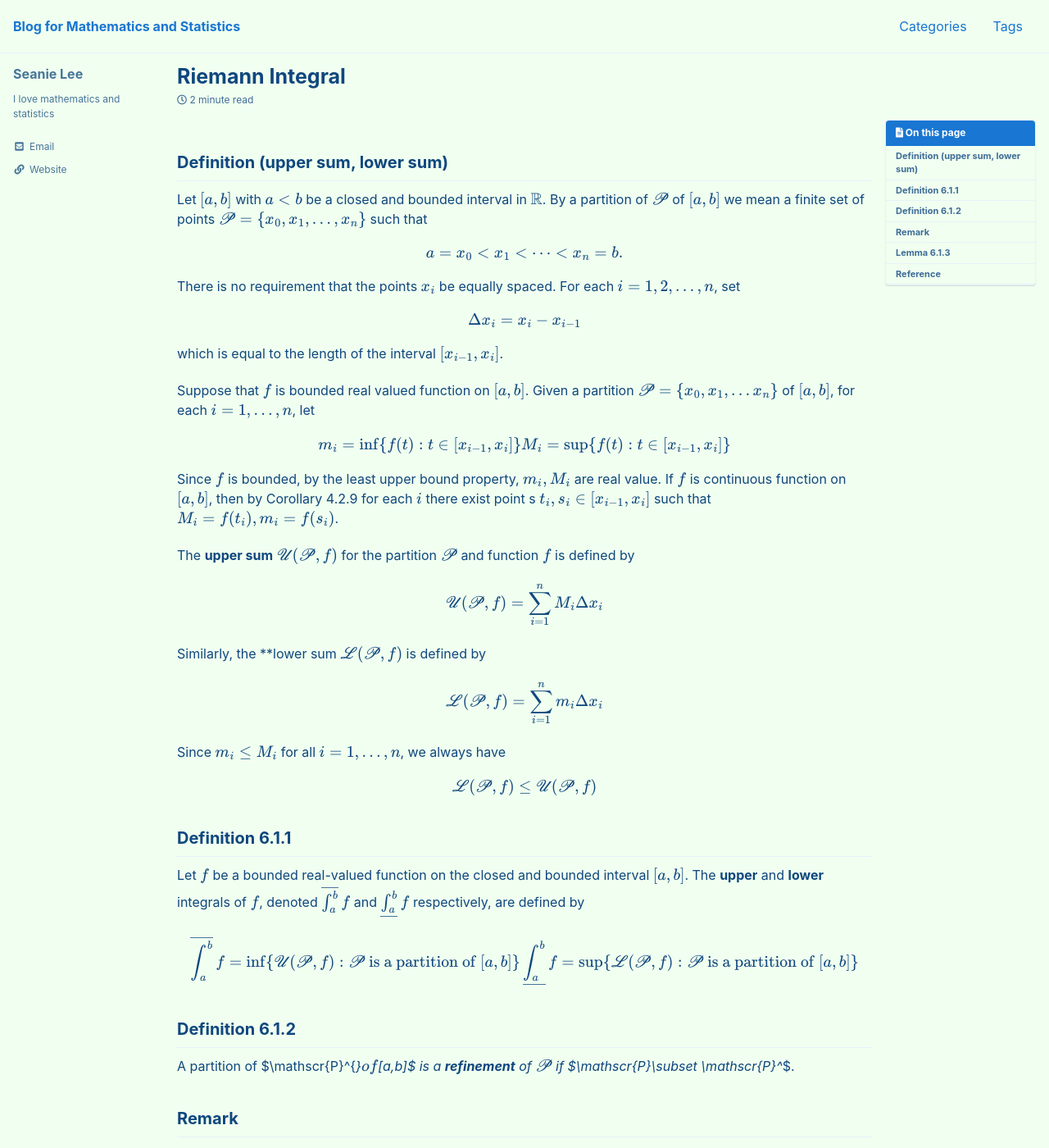
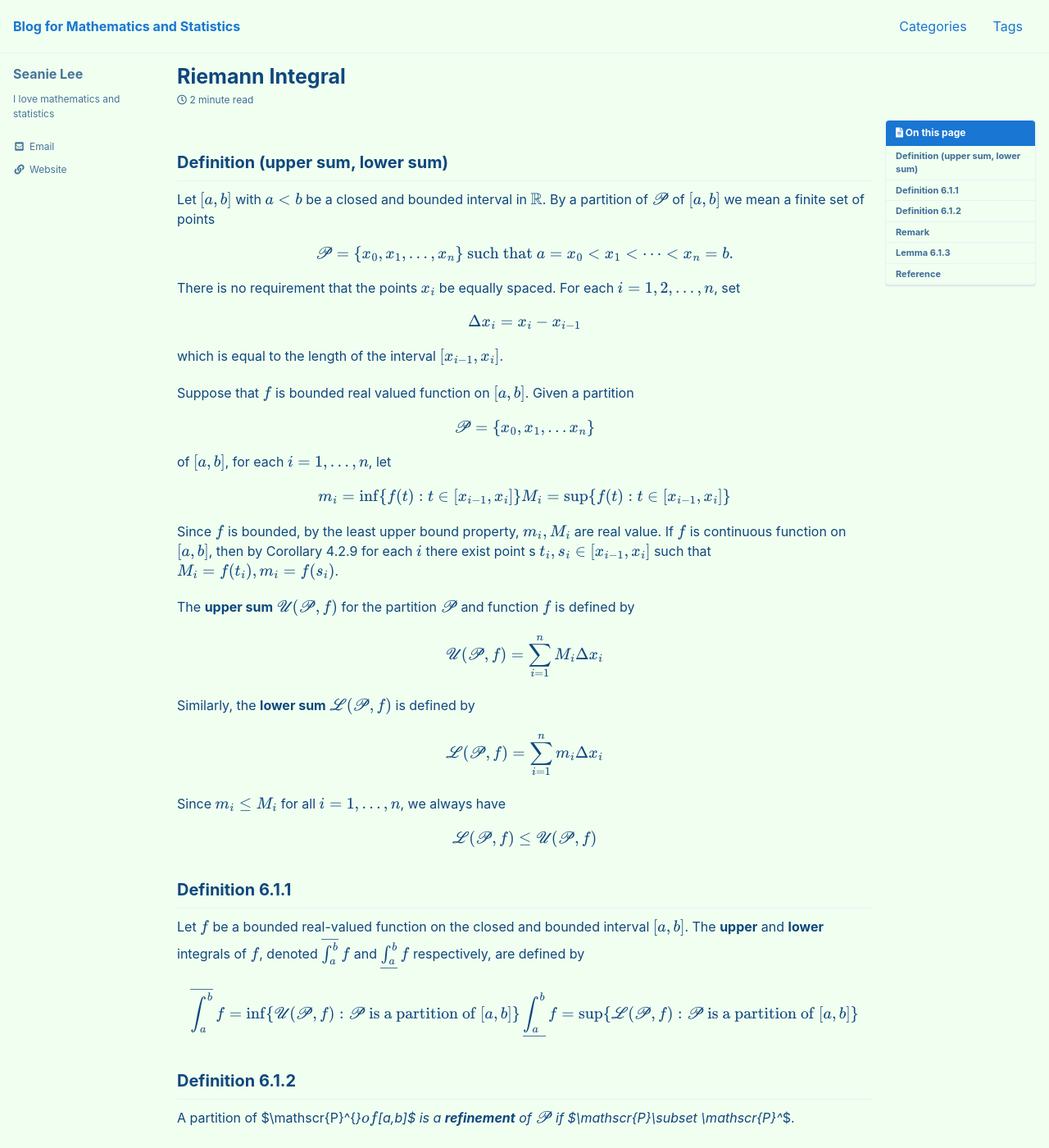
Before and after one commit to seanie12/blog, a Jekyll site: the page built from _posts/2021-05-29-upper_lower_sum.md, in a window 1280 px wide and 1400 px high. Shown: the whole window at 82% size. Built offline with Jekyll 4.4.1, drawn with Linux system fonts in a browser that asks for light colours; cached includes are drawn as plain includes; formulas are drawn with MathJax 3.

Commit message:
Update 2021-05-29-upper_lower_sum.md

```diff
--- a/_posts/2021-05-29-upper_lower_sum.md
+++ b/_posts/2021-05-29-upper_lower_sum.md
@@ -20,9 +20,9 @@ comments : true
 
 
 ## Definition (upper sum, lower sum)
-Let $[a,b]$ with $a<b$ be a closed and bounded interval in $\mathbb{R}$. By a partition of $\mathscr{P}$ of $[a,b]$ we mean a finite set of points $$\mathscr{P}=\{x_0, x_1,\ldots, x_n\}$$ such that
+Let $[a,b]$ with $a<b$ be a closed and bounded interval in $\mathbb{R}$. By a partition of $\mathscr{P}$ of $[a,b]$ we mean a finite set of points
 
-$$
+$$\mathscr{P}=\{x_0, x_1,\ldots, x_n\} \text{ such that }
 a = x_0 < x_1 < \cdots < x_n =b.
 $$
 
@@ -34,7 +34,11 @@ $$
 
 which is equal to the length of the interval $[x_{i-1}, x_i]$.
 
-Suppose that $f$ is bounded real valued function on $[a,b]$. Given a partition $$\mathscr{P}=\{x_0, x_1, \ldots x_n\}$$ of $[a,b]$, for each $i=1,\ldots,n$, let
+Suppose that $f$ is bounded real valued function on $[a,b]$. Given a partition
+
+$$\mathscr{P}=\{x_0, x_1, \ldots x_n\}$$
+
+of $[a,b]$, for each $i=1,\ldots,n$, let
 
 $$
 m_i = \inf\{f(t): t\in [x_{i-1},x_i]\} \\
@@ -49,7 +53,7 @@ $$
 \mathscr{U}(\mathscr{P}, f) = \sum_{i=1}^n M_i \Delta x_i
 $$
 
-Similarly, the **lower sum $\mathscr{L}(\mathscr{P},f)$ is defined by
+Similarly, the **lower sum** $\mathscr{L}(\mathscr{P},f)$ is defined by
 
 $$
 \mathscr{L}(\mathscr{P}, f) = \sum_{i=1}^n m_i \Delta x_i
```
